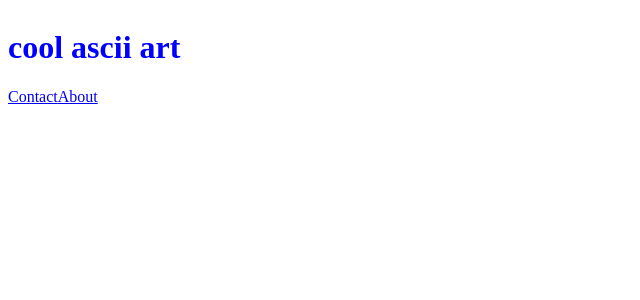
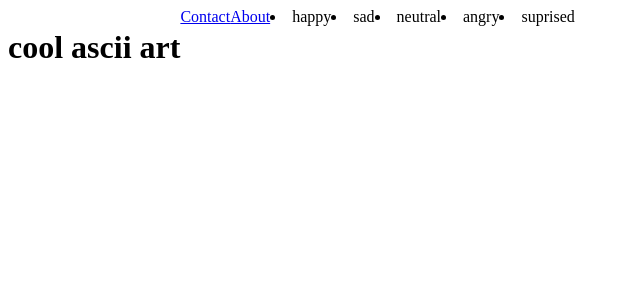
Before and after one commit to leedoughty/gatsby-project, a Gatsby app: page / in a window 1280 px wide. Shown: the top 300 px of the page, without its empty margins (0-640 px from the left). Built offline with nearby package versions, Linux system fonts and the light colour scheme.

Commit message:
Add emotion button

```diff
--- /dev/null
+++ b/src/components/emotion-button.js
@@ -0,0 +1,3 @@
+import React from "react"
+
+export default props => <li>{props.emotion}</li>
--- a/src/pages/index.js
+++ b/src/pages/index.js
@@ -2,19 +2,23 @@ import React from "react"
 import { Link } from "gatsby"
 import Header from "../components/header"
 import styled from "styled-components"
+import EmotionButton from "../components/emotion-button"
 
 const Container = styled.div`
   display: flex;
-  align-items: center;
-  justify-content: space-between;
+  /* align-items: center; */
+  justify-content: left;
 `
 
 export default () => (
   <Container>
-    <div style={{ color: `blue` }}>
-      <Header headerText="cool ascii art" />
-      <Link to="/contact/">Contact</Link>
-      <Link to="/about/">About</Link>
-    </div>
+    <Header headerText="cool ascii art" />
+    <Link to="/contact/">Contact</Link>
+    <Link to="/about/">About</Link>
+    <EmotionButton emotion="happy" />
+    <EmotionButton emotion="sad" />
+    <EmotionButton emotion="neutral" />
+    <EmotionButton emotion="angry" />
+    <EmotionButton emotion="suprised" />
   </Container>
 )
```
